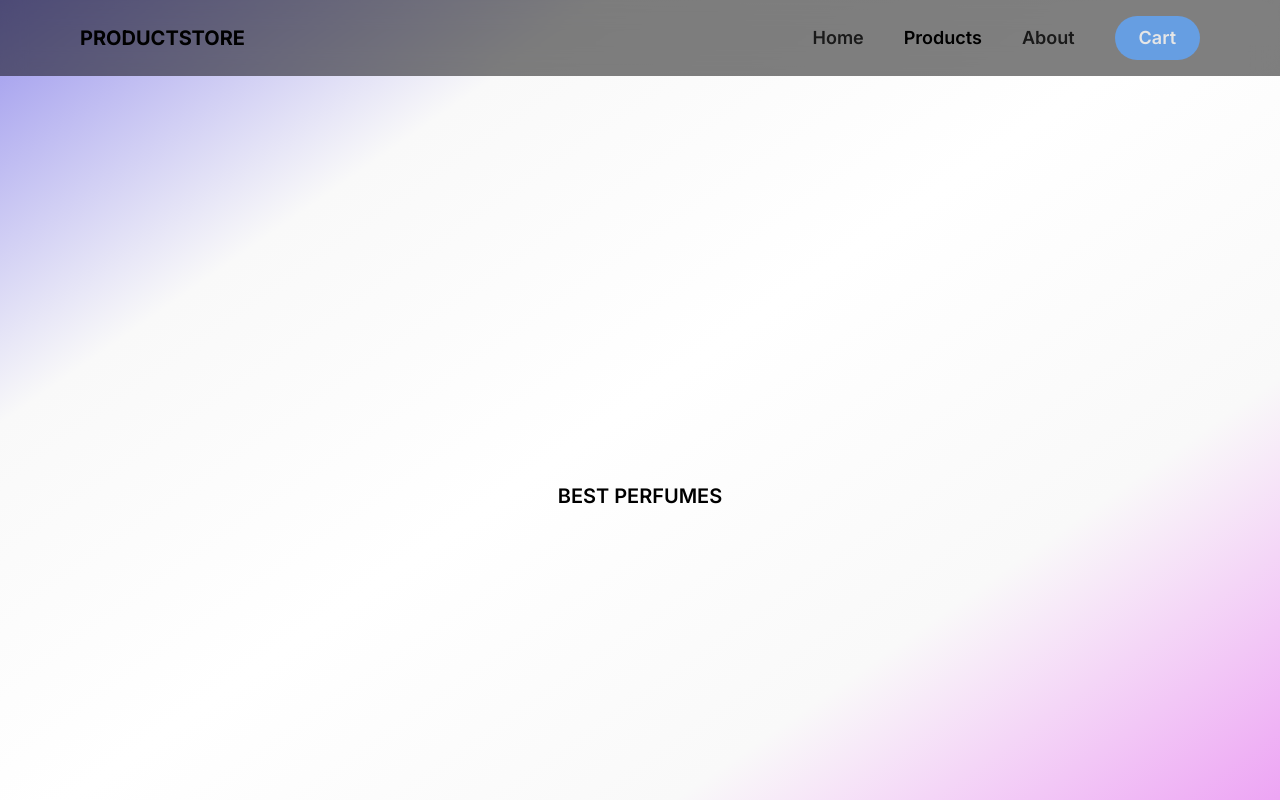
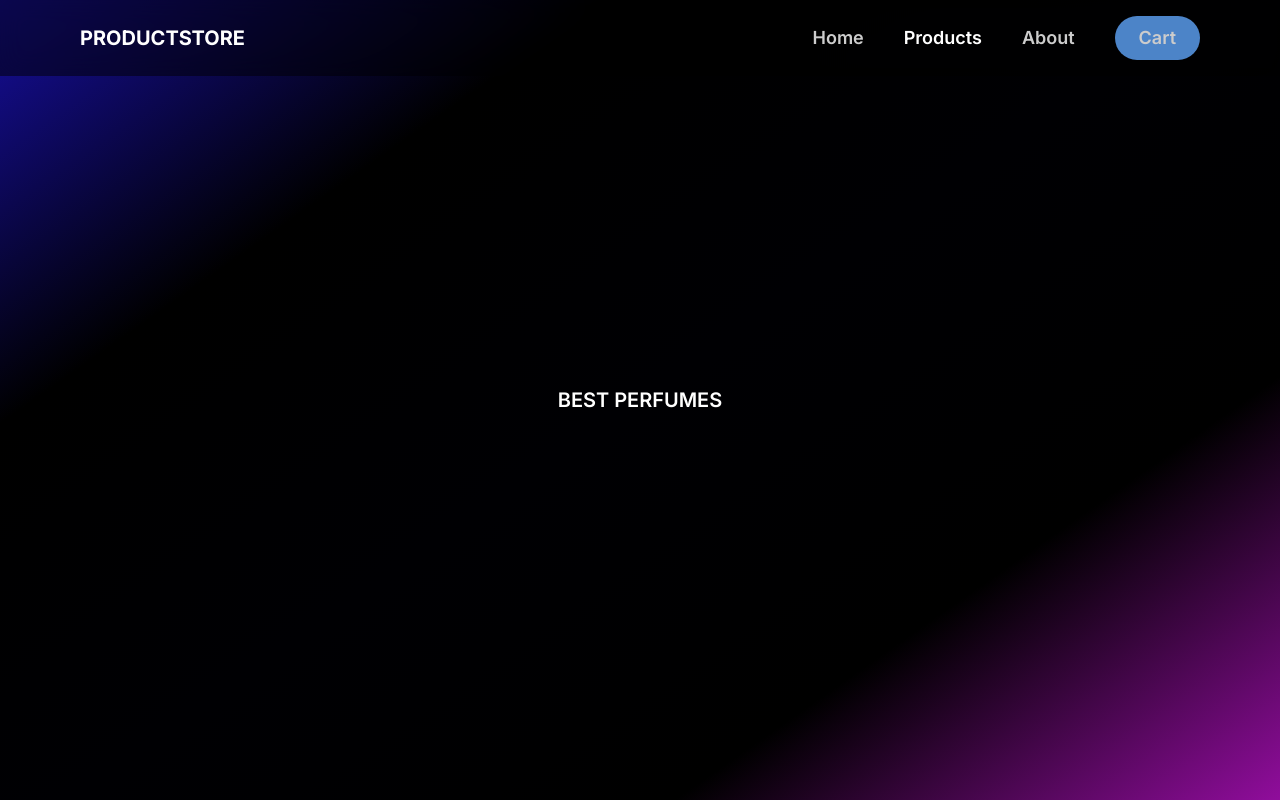
Before and after one commit to Vladyslav-Davydenko/SimpleProductShop, a Next.js app in the folder product-store/: page /products in a window 1280 px wide. Shown: the top 800 px of the page. Built offline with nearby package versions, Linux system fonts and the light colour scheme.

Commit message:
layout + styling changes

```diff
--- a/product-store/src/app/globals.css
+++ b/product-store/src/app/globals.css
@@ -3,29 +3,18 @@
 @tailwind utilities;
 
 :root {
-  --gradient-0: rgba(153, 148, 237, 1);
-  --gradient-25-75: rgb(249, 249, 249);
-  --gradient-50: rgb(255, 255, 255);
-  --gradient-100: rgba(237, 164, 244, 1);
-  --foreground-rgb: 0, 0, 0;
-}
-
-@media (prefers-color-scheme: dark) {
-  :root {
-    --foreground-rgb: 255, 255, 255;
-    --gradient-0: rgba(22, 14, 158, 1);
-    --gradient-25-75: rgba(0, 0, 0, 1);
-    --gradient-50: rgba(0, 0, 3, 1);
-    --gradient-100: rgba(144, 13, 156, 1);
-  }
+  --foreground-rgb: 255, 255, 255;
+  --gradient-0: rgba(22, 14, 158, 1);
+  --gradient-25-75: rgba(0, 0, 0, 1);
+  --gradient-50: rgba(0, 0, 3, 1);
+  --gradient-100: rgba(144, 13, 156, 1);
 }
 
 html {
   background: #000;
+  color: rgb(var(--foreground-rgb));
 }
-
-body {
-  color: rgb(var(--foreground-rgb));
+.main-section {
   background: linear-gradient(
     145deg,
     var(--gradient-0) 0%,
@@ -34,7 +23,7 @@ body {
     var(--gradient-25-75) 75%,
     var(--gradient-100) 100%
   );
-  height: 100dvh;
+  min-height: 100dvh;
 }
 
 @layer utilities {
--- a/product-store/src/app/layout.tsx
+++ b/product-store/src/app/layout.tsx
@@ -17,12 +17,10 @@ type LayoutProps = Readonly<{
 
 export default function RootLayout({ children }: LayoutProps) {
   return (
-    <html lang="en" className=" scroll-smooth">
+    <html lang="en" className="scroll-smooth min-h-screen">
       <body className={inter.className}>
         <NavBar />
-        <main className=" min-h-full flex items-center justify-center flex-col gap-8">
-          {children}
-        </main>
+        {children}
         <Footer />
       </body>
     </html>
--- a/product-store/src/app/page.tsx
+++ b/product-store/src/app/page.tsx
@@ -2,7 +2,7 @@ import Link from "next/link";
 
 export default function Home() {
   return (
-    <>
+    <main className=" min-h-full flex items-center justify-center flex-col gap-8 main-section ">
       <h1 className=" text-4xl font-bold tracking-wide text-center">
         Welcome to Product store
       </h1>
@@ -17,6 +17,6 @@ export default function Home() {
       >
         Go Shopping
       </Link>
-    </>
+    </main>
   );
 }
--- a/product-store/src/app/products/page.tsx
+++ b/product-store/src/app/products/page.tsx
@@ -2,14 +2,14 @@ import HorizontalMotion from "../ui/motions/HorizontalMotion";
 
 export default function Products() {
   return (
-    <div className="mt-24">
-      <div className="flex h-[100dvh] items-center justify-center">
+    <main className="h-[800vh] flex items-center flex-col">
+      <div className="flex h-[100vh] w-full items-center justify-center main-section ">
         <span className="font-semibold uppercase text-xl">Best Perfumes</span>
       </div>
       <HorizontalMotion />
       <div className="flex h-48 items-center justify-center">
         <span className="font-semibold uppercase">Next Section</span>
       </div>
-    </div>
+    </main>
   );
 }
--- a/product-store/src/app/ui/footer/Footer.tsx
+++ b/product-store/src/app/ui/footer/Footer.tsx
@@ -1,6 +1,6 @@
 export default function Footer() {
   return (
-    <footer>
+    <footer className=" backdrop-blur-md bg-black/50">
       <div className="grid grid-cols-2 md:grid-cols-4 items-center p-10 gap-8">
         <div className="flex flex-col gap-8">
           <p className="uppercase font-bold text-md tracking-wider">
--- a/product-store/src/app/ui/motions/HorizontalMotion.tsx
+++ b/product-store/src/app/ui/motions/HorizontalMotion.tsx
@@ -58,7 +58,10 @@ export default function HorizontalMotion() {
   const x = useTransform(scrollYProgress, [0, 1], ["30%", "-30%"]);
 
   return (
-    <section ref={targetRef} className="relative h-[600vh]">
+    <section
+      ref={targetRef}
+      className="relative h-[600vh] border border-red-600"
+    >
       <div className="sticky top-0 flex h-screen items-center overflow-hidden">
         <motion.div style={{ x }} className="flex gap-8">
           {cards.map((card) => {
--- a/product-store/src/app/ui/navigation/NavBar.tsx
+++ b/product-store/src/app/ui/navigation/NavBar.tsx
@@ -14,7 +14,7 @@ const links = [
 export default function NavBar() {
   const pathName = usePathname();
   return (
-    <nav className="flex justify-between items-center py-4 px-20 fixed right-0 left-0 backdrop-blur-md bg-black/50 z-10">
+    <nav className="flex justify-between items-center py-4 px-20 fixed right-0 left-0 top-0 backdrop-blur-md bg-black/50 z-10">
       <div>
         <p className=" uppercase text-xl font-bold">ProductStore</p>
       </div>
```
